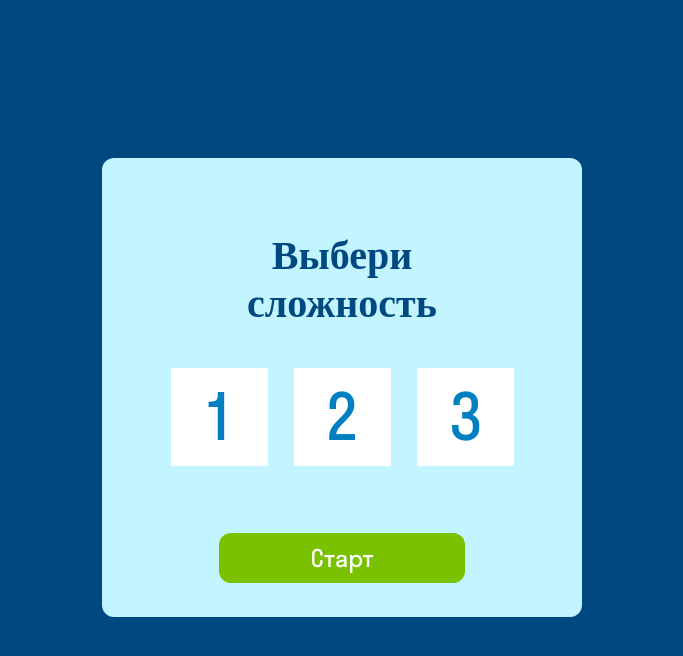
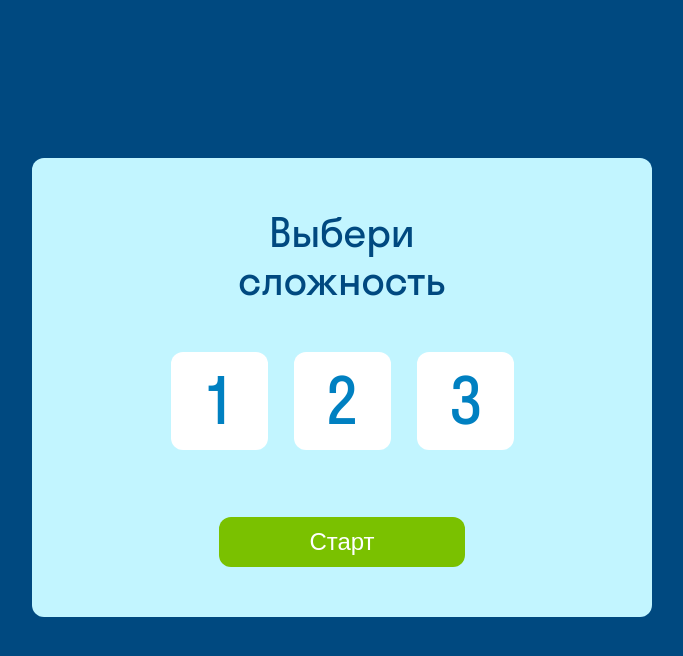
Before and after one commit to anna-shatilova/card-game, a plain HTML site: page index.html in a window 1280 px wide. Shown: the whole page, without its empty margins (298-981 px from the left). Drawn offline with Linux system fonts and the light colour scheme.

```diff
--- a/index.html
+++ b/index.html
@@ -9,7 +9,7 @@
 <body>
     <div class="container">
         <div class="rec-blue">
-            <h3 class="title">Выбери<br>сложность</h3>
+            <a class="title">Выбери<br>сложность</a>
             <div class="level">
                 <div class="level-number">1</div>
                 <div class="level-number">2</div>
--- a/style.css
+++ b/style.css
@@ -10,12 +10,12 @@
     margin: 0;
     padding: 0;
     background:  var(--blue-120, #004980);
+    font-family: "StratosSkyeng", sans-serif;
 }
 
 .container {
     display: flex;
     justify-content: center;
-    flex-direction: row;
 }
 
 .rec-blue {
@@ -28,6 +28,8 @@
     justify-content: center;
     align-items: center;
     margin: 158px 272px;
+    padding-left: 70px;
+    padding-right: 70px;
 }
 
 .title {
@@ -40,18 +42,18 @@
 .level {
     display: flex;
     gap: 26px;
-    /* margin-top: 48px;
-    margin-bottom: 67px; */
+    margin-top: 48px;
+    margin-bottom: 67px;
 }
 
 .level-number {
     width: 97px;
     height: 98px;
     background:#FFF;
+    border-radius: 12px;
     color: var(--blue-100, #0080C1);
     text-align: center;
     font-size: 64px;
-    font-family: StratosSkyeng;
     line-height: 72px;
     display: flex;
     flex-direction: column;
@@ -66,8 +68,6 @@
     color: #FFF;
     text-align: center;
     font-size: 24px;
-    font-family: StratosSkyeng;
     line-height: 32px;
     border-width: 0px;
-    margin-top: 67px;
 }
```
